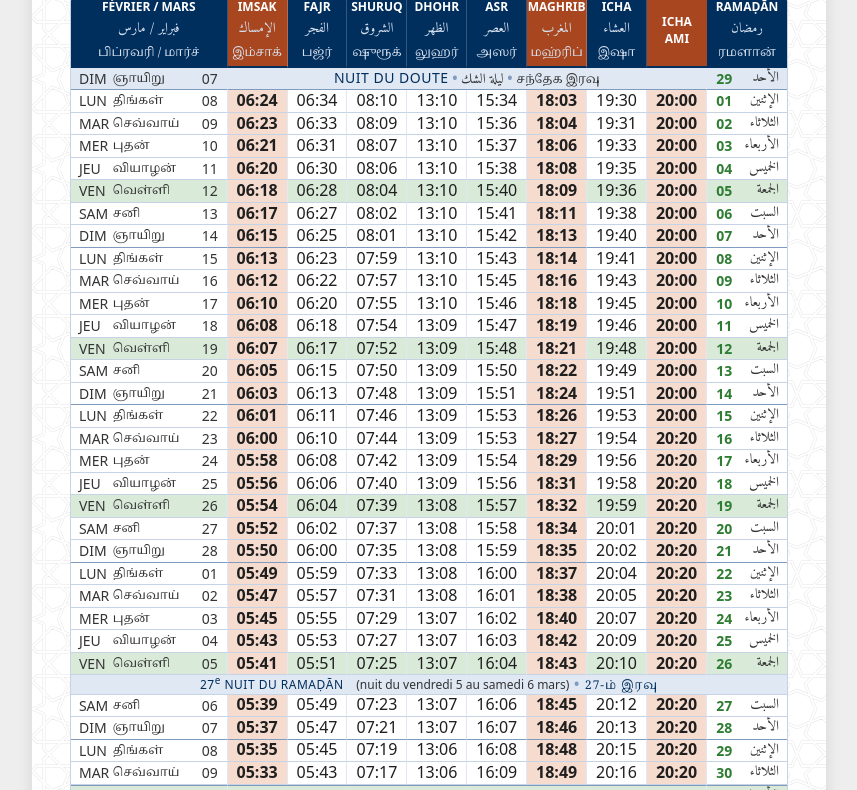
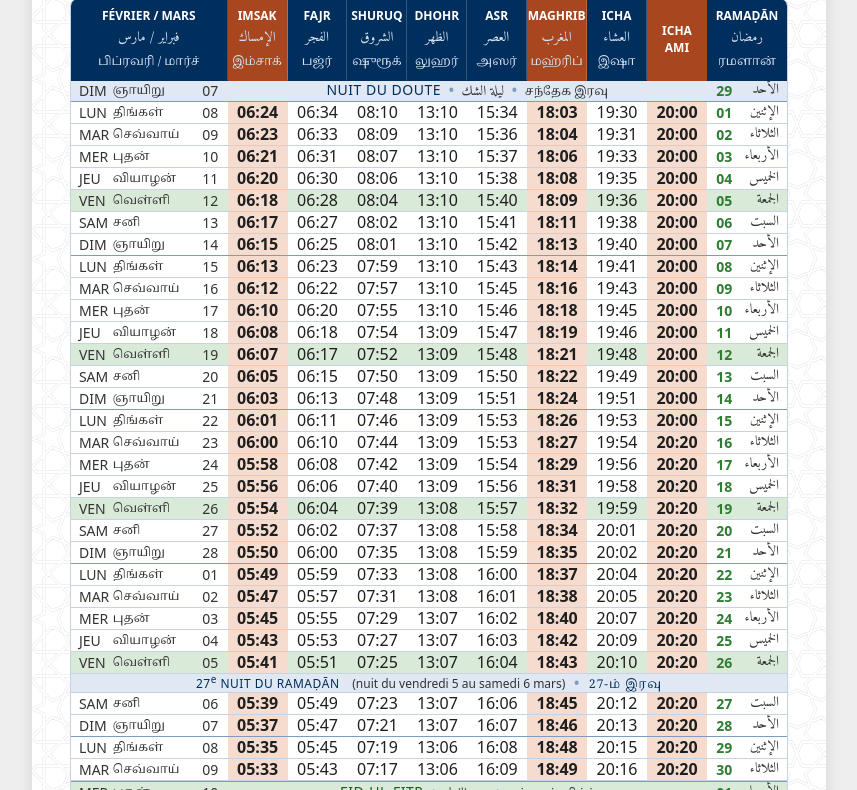
Before and after one commit to chabir17/ami-calendar, a website with bundled scripts: page ramadan.html in a window 1280 px wide. Shown: the part 260-1050 px from the top of the page, without its empty margins (211-1068 px from the left). Built offline with nearby package versions, Linux system fonts and the light colour scheme; a web font is replaced by a local one.

Commit message:
style: passe d'élégance sur la page Ramadan, palette consolidée par rôles
- Palette commune (variables.css) : terracotta, encre, bleus et verts soutenus ;
  page Ramadan en rôles explicites (--rule, --surface, --surface-fast…) au lieu des --brand* hérités
- Tableau sans traits verticaux ; filet sous l'en-tête bleu marine, terracotta sous les colonnes du jeûne
- Plus d'air entre les blocs ; bloc d'identité aligné sur les bords du tableau ; puces espacées
- Variables inutilisées retirées (--brand-dark, --brand-light)

Co-Authored-By: Claude Opus 5.5 <noreply@anthropic.com>

```diff
--- a/css/ramadan.css
+++ b/css/ramadan.css
@@ -11,7 +11,7 @@
 }
 
 body {
-    background: #eeeeee;
+    background: var(--bg-body);
     font-family: var(--font-fr);
     color: var(--col-text);
     margin: 0 auto;
@@ -47,13 +47,12 @@ body {
 }
 
 .page.A4-portrait {
-    /* Couleurs du logo en pastels, à la place du doré du thème (impression couleur ou noir et blanc).
-       Déclarées sur la page : le thème fixe --brand en style en ligne sur <html>. */
-    --brand: #7f9cc0; /* filets, puces : bleu moyen */
-    --brand-dark: var(--col-blue); /* textes d'accent : bleu marine, 13.6:1 */
-    --brand-light: #eef3f9; /* fonds neutres (en-tête du tableau, événements) : bleu pastel */
-    --bg-fast: #fbebe4; /* Imsak, Maghrib (iftār) et Icha AMI : terracotta très clair */
-    --bg-fast-head: #f6dccf; /* leurs en-têtes : terracotta un cran plus soutenu */
+    /* Rôles de couleur de la page (palette commune : variables.css).
+       Version papier : pastels ; la version numérique (.digital) renforce les contrastes. */
+    --rule: var(--accent-blue); /* filets, puces */
+    --surface: var(--bg-blue-faint); /* fonds neutres : en-tête du tableau, événements */
+    --surface-fast: var(--bg-terracotta-soft); /* cellules Imsak, Maghrib, Icha AMI */
+    --surface-fast-head: var(--bg-terracotta); /* leurs en-têtes */
     width: 210mm;
     height: 297mm;
     background-color: white;
@@ -146,7 +145,7 @@ body {
 /* --- EN-TÊTE : identité de l'association (comme le header du calendrier annuel) --- */
 .ramadan-identity {
     position: relative;
-    padding: 1mm;
+    padding: var(--sp-1) 0;
     background-color: white;
     border-top: 1px solid var(--col-text-lighter);
     border-bottom: 1px solid var(--col-text-lighter);
@@ -201,7 +200,7 @@ body {
     flex: 1;
     min-height: 0;
     display: flex;
-    padding-top: var(--sp-2);
+    padding-top: var(--sp-3);
 }
 .ramadan-table {
     width: 100%;
@@ -218,13 +217,13 @@ body {
 
 /* En-têtes */
 .ramadan-table thead th {
-    background-color: var(--brand-light);
+    background-color: var(--surface);
     border-right: 1px solid var(--border-blue);
-    border-bottom: 2px solid var(--brand);
-    padding: var(--sp-1) 1px;
+    border-bottom: 2px solid var(--col-blue);
+    padding: var(--sp-2) 1px;
     font-weight: 600;
     vertical-align: middle;
-    color: var(--brand-dark);
+    color: var(--col-blue);
 }
 .ramadan-table thead th:last-child,
 .ramadan-table thead th:nth-last-child(2) {
@@ -253,7 +252,7 @@ body {
 }
 /* Cellules */
 .ramadan-table td {
-    border-right: 1px solid var(--brand-light); /* traits verticaux très légers : le tableau respire */
+    border-right: none; /* pas de traits verticaux : seules les lignes horizontales structurent */
     border-bottom: 1px solid var(--border-blue);
     text-align: center;
     line-height: 1.1;
@@ -327,7 +326,7 @@ table.ramadan-table tbody td.ami-isha-fix {
     font-size: var(--fs-figure);
     font-weight: 400;
     font-variant-numeric: tabular-nums;
-    color: #1f1f1f;
+    color: var(--col-ink);
 }
 
 /* Imsak, Maghrib (iftār) et Icha AMI : demi-gras sur fond terracotta très clair */
@@ -335,18 +334,19 @@ table.ramadan-table tbody td.ami-isha-fix {
 .ramadan-table td.maghrib,
 table.ramadan-table tbody td.ami-isha-fix {
     font-weight: 600;
-    background-color: var(--bg-fast) !important; /* prioritaire sur les lignes colorées (vendredis) */
+    background-color: var(--surface-fast) !important; /* prioritaire sur les lignes colorées (vendredis) */
 }
 
-/* Imsak, Maghrib et Icha AMI : en-tête terracotta */
+/* Imsak, Maghrib et Icha AMI : en-tête terracotta, filet terracotta */
 .ramadan-table thead th.th-fast {
-    background-color: var(--bg-fast-head);
+    background-color: var(--surface-fast-head);
+    border-bottom-color: var(--col-terracotta);
 }
 
 /* Cellules de prière standards (AMI) */
 table.ramadan-table thead th.col-ami-isha-fix {
     width: 8.6% !important;
-    color: var(--brand-dark) !important;
+    color: var(--col-blue) !important;
     vertical-align: middle;
 }
 
@@ -356,7 +356,8 @@ table.ramadan-table tbody td.ami-isha-fix {
 }
 
 .event-separator {
-    color: var(--brand);
+    margin: 0 var(--sp-1);
+    color: var(--rule);
     font-weight: 600;
 }
 
@@ -374,7 +375,7 @@ table.ramadan-table tbody td.ami-isha-fix {
 /* Événements (nuit du doute, 27e nuit) : bleu pastel */
 .ramadan-table tr.is-night-of-doubt,
 .ramadan-table tr.row-separator td {
-    background-color: var(--brand-light);
+    background-color: var(--surface);
 }
 
 /* Aïd en vert pastel, comme dans le calendrier annuel */
@@ -387,10 +388,10 @@ table.ramadan-table tbody td.ami-isha-fix {
 }
 
 .ramadan-table tr.is-night-of-doubt td {
-    border-bottom: 1px solid var(--brand) !important;
+    border-bottom: 1px solid var(--rule) !important;
 }
 .ramadan-table tr.is-eid td {
-    border-top: 1px solid var(--brand) !important;
+    border-top: 1px solid var(--rule) !important;
 }
 
 .special-event-label {
@@ -400,14 +401,14 @@ table.ramadan-table tbody td.ami-isha-fix {
 
 .event-fr {
     text-transform: uppercase;
-    color: var(--brand-dark);
+    color: var(--col-blue);
     letter-spacing: 0.5px;
     font-size: var(--fs-md);
 }
 
 /* Ligne séparatrice (27ème Nuit) */
 .ramadan-table tr.row-separator td {
-    color: var(--brand-dark);
+    color: var(--col-blue);
     text-transform: uppercase;
     letter-spacing: 1px;
     padding: 0;
@@ -432,7 +433,7 @@ table.ramadan-table tbody td.ami-isha-fix {
 
 /* Fin de semaine : filet plus marqué après le dimanche (repérage par blocs de 7 jours) */
 .ramadan-table tr.week-end td {
-    border-bottom: 1.5px solid var(--brand);
+    border-bottom: 1.5px solid var(--rule);
 }
 
 /* Ordinal « 27ᵉ » : e minuscule en exposant, même dans un titre en capitales */
@@ -497,7 +498,7 @@ sup.ordinal {
 
 /* --- PIED DE PAGE : invocation d'acceptation --- */
 .ramadan-footer {
-    padding-top: var(--sp-2);
+    padding-top: var(--sp-3);
     text-align: center;
     color: var(--col-text-soft);
 }
@@ -521,25 +522,24 @@ sup.ordinal {
 /* --- VERSION NUMÉRIQUE (par défaut ; ?print=true pour la version papier) : couleurs plus contrastées ---
    En-têtes foncés et textes clairs ; colonnes mises en avant plus soutenues. */
 .page.digital {
-    --bg-fast: #f6dccf; /* Imsak, Maghrib, Icha AMI : terracotta plus soutenu */
-    --bg-friday: #d9ead9; /* vendredis et Aïd : vert plus soutenu */
-    --brand-light: #dfe8f3; /* événements : bleu plus soutenu */
+    --surface-fast: var(--bg-terracotta);
+    --surface: var(--bg-blue-soft);
+    --bg-friday: var(--bg-green-soft);
 }
 
 .digital .ramadan-table thead th {
     background-color: var(--col-blue);
     border-right-color: rgba(255, 255, 255, 0.2);
-    border-bottom-color: var(--col-blue);
     color: white;
 }
 
 .digital .ramadan-table thead .th-ar,
 .digital .ramadan-table thead .th-ta {
-    color: #d6e1ef;
+    color: var(--col-on-dark);
 }
 
 .digital .ramadan-table thead th.th-fast {
-    background-color: #a8461f; /* terracotta foncé : texte blanc 5.9:1 */
+    background-color: var(--col-terracotta);
 }
 
 .digital table.ramadan-table thead th.col-ami-isha-fix {
--- a/css/table.css
+++ b/css/table.css
@@ -77,7 +77,7 @@ ami-prayer-table {
     font-size: var(--fs-figure);
     line-height: 1;
     font-variant-numeric: tabular-nums; /* colonnes d'heures parfaitement alignées */
-    color: #1f1f1f;
+    color: var(--col-ink);
     padding: 0; /* hauteur repartie par le tableau (height: 100%) : 28 a 31 lignes tiennent toujours */
 }
 
--- a/css/variables.css
+++ b/css/variables.css
@@ -3,8 +3,6 @@
 
     /* Couleur thématique de l'année (Doré) */
     --brand: #c8b070;
-    --brand-dark: color-mix(in srgb, var(--brand), black 45%);
-    --brand-light: color-mix(in srgb, var(--brand), white 85%);
     --bg-holiday: #faf3e0; /* fond des vacances scolaires : doré pastel */
     /* Noms de l'association : même famille dorée, deux tons contrastés (WCAG AA sur le bandeau) */
     --brand-text: color-mix(in srgb, var(--brand), black 40%); /* nom tamoul : 4.7:1 */
@@ -19,6 +17,15 @@
 
     /* Safran (minaret et nom tamoul du logo) */
     --col-saffron-text: #b8520f; /* texte : 4.9:1 sur blanc */
+
+    /* Terracotta (horaires du jeûne : Imsak, iftār, Icha AMI) */
+    --col-terracotta: #a8461f; /* fond d'en-tête, texte blanc : 5.9:1 */
+    --bg-terracotta: #f6dccf; /* fond soutenu */
+    --bg-terracotta-soft: #fbebe4; /* fond très clair */
+
+    /* Encre des chiffres et des textes sur fond foncé */
+    --col-ink: #1f1f1f; /* horaires */
+    --col-on-dark: #d6e1ef; /* texte secondaire sur bleu marine */
 
     /* Rouge (Événements/Alertes) */
     --col-red-event: #9b2c2c; /* rouge brique sobre (jours fériés) : 7.5:1 sur blanc */
@@ -42,6 +49,8 @@
 
     /* Pastels opaques (rendu fiable sur laser de bureau, papier blanc) */
     --bg-blue-faint: #eef3f9; /* en-tête des jours */
+    --bg-blue-soft: #dfe8f3; /* événements (version contrastée) */
+    --bg-green-soft: #d9ead9; /* vendredis et Aïd (version contrastée) */
     --bg-green-faint: #e7f2e8; /* en-tête du tableau des horaires */
     --border-blue: #c5d3e4; /* bordures du calendrier : bleu doux */
     --border-green: #c3dec6; /* bordures du tableau : vert doux */
```
